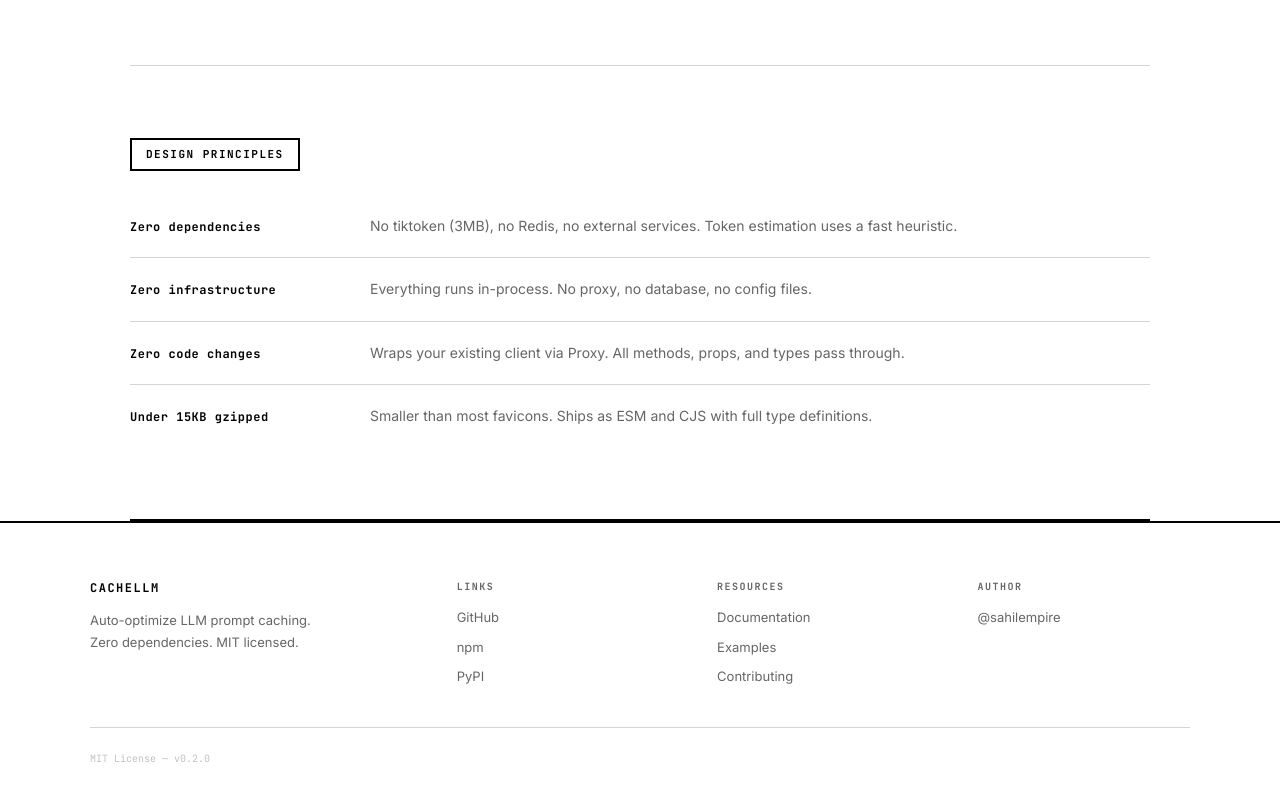
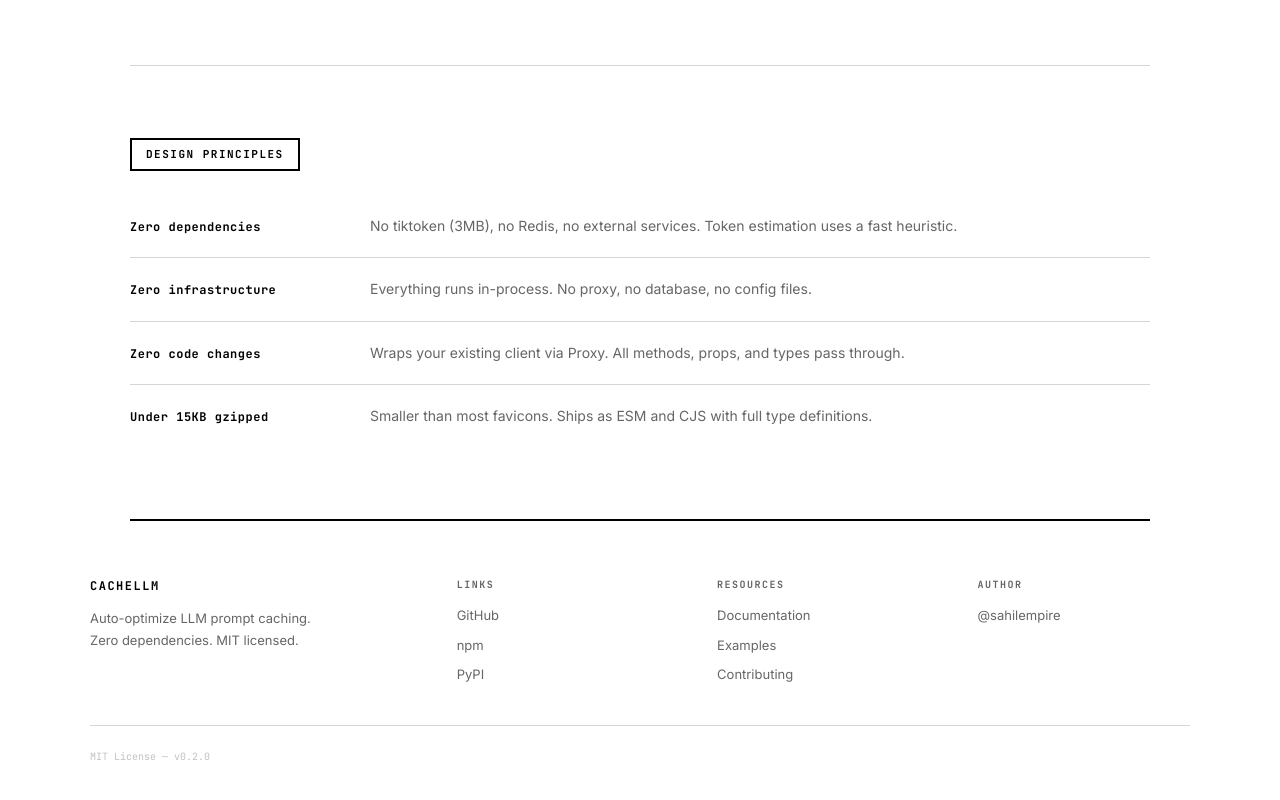
Before and after one commit to sahilempire/promptcache, a Next.js app in the folder website/: page / in a window 1280 px wide. Shown: the part 2768-3568 px from the top of the page. Built offline with nearby package versions, Linux system fonts and the light colour scheme.

Commit message:
fix: remove duplicate footer border causing short line

```diff
--- a/website/app/page.tsx
+++ b/website/app/page.tsx
@@ -286,7 +286,7 @@ export default function Home() {
       </main>
 
       {/* ── FOOTER ── */}
-      <footer style={{ padding: `0 ${px}px`, borderTop: `2px solid ${ink}` }}>
+      <footer style={{ padding: `0 ${px}px` }}>
         <div style={{ maxWidth: maxW, margin: "0 auto", padding: `${mobile ? 40 : 56}px 0` }}>
           <div style={{ display: "grid", gridTemplateColumns: mobile ? "1fr" : "3fr 2fr 2fr 2fr", gap: mobile ? 28 : 48, alignItems: "start" }}>
             <div>
```
